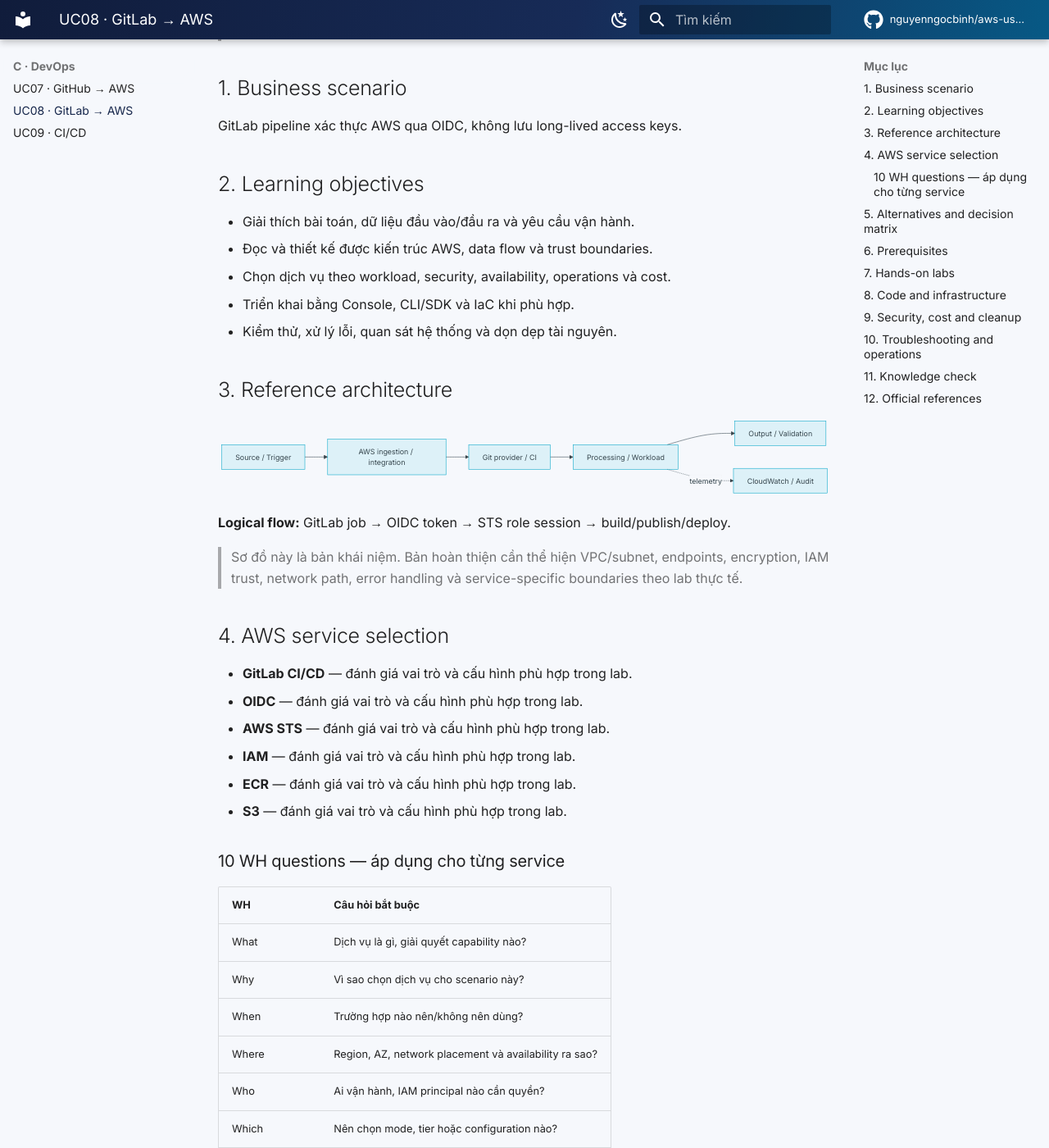
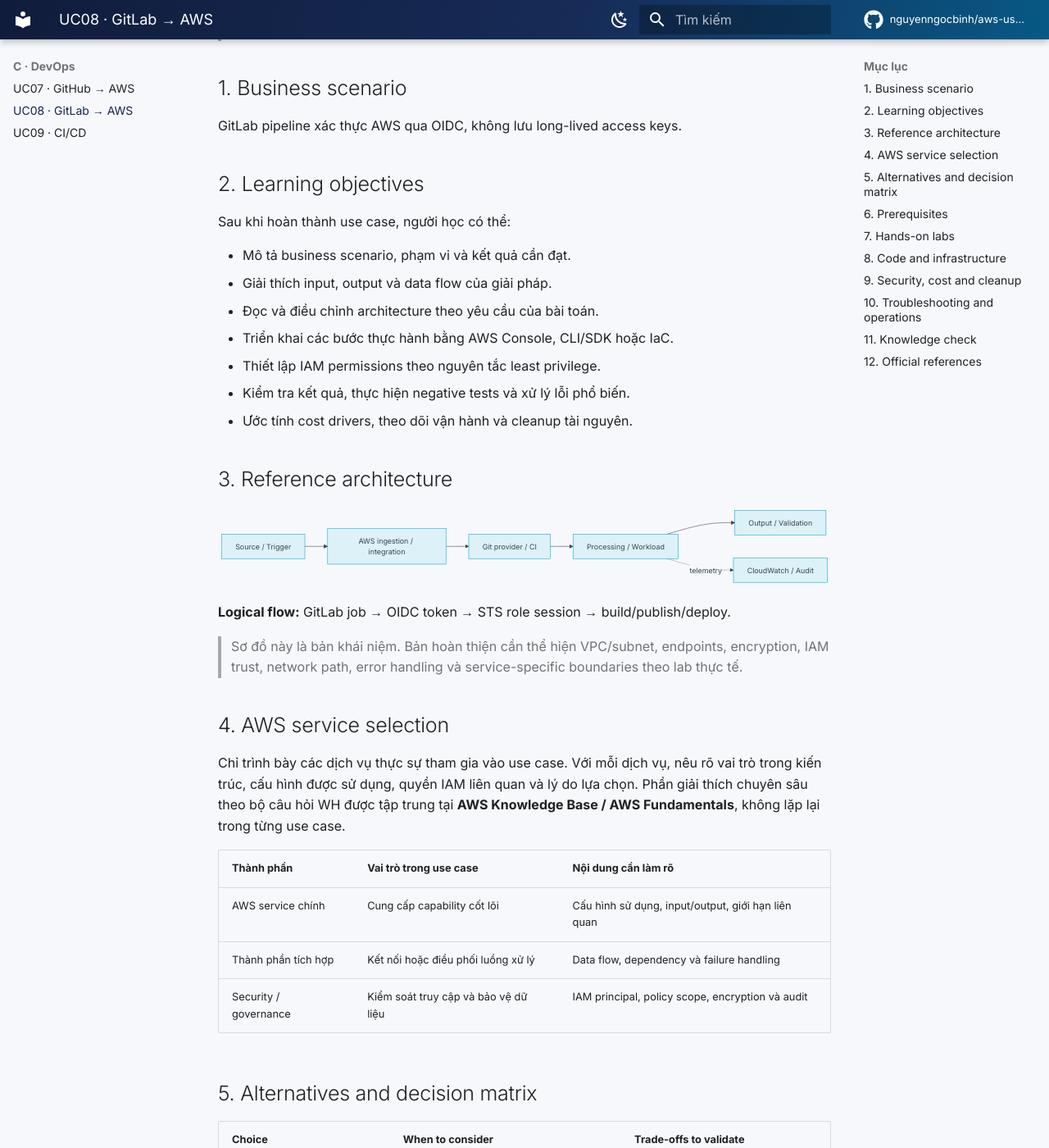
Before and after one commit to nguyenngocbinh/aws-usecase-learning-map, an MkDocs documentation site: the page built from docs/usecases/devops/uc08-gitlab-aws.md, in a window 1280 px wide and 1400 px high, scrolled down 203 px. Shown: the whole window at 82% size. Built offline with MkDocs 1.6.1 and Material for MkDocs 9.7.7, drawn with Linux system fonts in a browser that asks for light colours; comment, search, counter and statistics services are not loaded; some of the changed text lies outside the part shown.

Commit message:
docs: remove WH questions from use case pages

````diff
--- a/docs/usecases/devops/uc08-gitlab-aws.md
+++ b/docs/usecases/devops/uc08-gitlab-aws.md
@@ -6,11 +6,16 @@
 GitLab pipeline xác thực AWS qua OIDC, không lưu long-lived access keys.
 
 ## 2. Learning objectives
-- Giải thích bài toán, dữ liệu đầu vào/đầu ra và yêu cầu vận hành.
-- Đọc và thiết kế được kiến trúc AWS, data flow và trust boundaries.
-- Chọn dịch vụ theo workload, security, availability, operations và cost.
-- Triển khai bằng Console, CLI/SDK và IaC khi phù hợp.
-- Kiểm thử, xử lý lỗi, quan sát hệ thống và dọn dẹp tài nguyên.
+
+Sau khi hoàn thành use case, người học có thể:
+
+- Mô tả business scenario, phạm vi và kết quả cần đạt.
+- Giải thích input, output và data flow của giải pháp.
+- Đọc và điều chỉnh architecture theo yêu cầu của bài toán.
+- Triển khai các bước thực hành bằng AWS Console, CLI/SDK hoặc IaC.
+- Thiết lập IAM permissions theo nguyên tắc least privilege.
+- Kiểm tra kết quả, thực hiện negative tests và xử lý lỗi phổ biến.
+- Ước tính cost drivers, theo dõi vận hành và cleanup tài nguyên.
 
 ## 3. Reference architecture
 ```mermaid
@@ -26,28 +31,15 @@ flowchart LR
 > Sơ đồ này là bản khái niệm. Bản hoàn thiện cần thể hiện VPC/subnet, endpoints, encryption, IAM trust, network path, error handling và service-specific boundaries theo lab thực tế.
 
 ## 4. AWS service selection
-- **GitLab CI/CD** — đánh giá vai trò và cấu hình phù hợp trong lab.
-- **OIDC** — đánh giá vai trò và cấu hình phù hợp trong lab.
-- **AWS STS** — đánh giá vai trò và cấu hình phù hợp trong lab.
-- **IAM** — đánh giá vai trò và cấu hình phù hợp trong lab.
-- **ECR** — đánh giá vai trò và cấu hình phù hợp trong lab.
-- **S3** — đánh giá vai trò và cấu hình phù hợp trong lab.
 
-### 10 WH questions — áp dụng cho từng service
-| WH | Câu hỏi bắt buộc |
-|---|---|
-| What | Dịch vụ là gì, giải quyết capability nào? |
-| Why | Vì sao chọn dịch vụ cho scenario này? |
-| When | Trường hợp nào nên/không nên dùng? |
-| Where | Region, AZ, network placement và availability ra sao? |
-| Who | Ai vận hành, IAM principal nào cần quyền? |
-| Which | Nên chọn mode, tier hoặc configuration nào? |
-| How | Triển khai bằng Console, CLI, SDK và IaC thế nào? |
-| How much | Pricing dimensions và cost drivers là gì? |
-| What if | Failure modes, limits, recovery và troubleshooting? |
-| How compared | So với alternative nào, trade-off ra sao? |
+Chỉ trình bày các dịch vụ thực sự tham gia vào use case. Với mỗi dịch vụ, nêu rõ vai trò trong kiến trúc, cấu hình được sử dụng, quyền IAM liên quan và lý do lựa chọn. Phần giải thích chuyên sâu theo bộ câu hỏi WH được tập trung tại **AWS Knowledge Base / AWS Fundamentals**, không lặp lại trong từng use case.
 
-**Status:** chưa hoàn thành cho đến khi có câu trả lời theo từng dịch vụ và dẫn nguồn AWS chính thức.
+| Thành phần | Vai trò trong use case | Nội dung cần làm rõ |
+|---|---|---|
+| AWS service chính | Cung cấp capability cốt lõi | Cấu hình sử dụng, input/output, giới hạn liên quan |
+| Thành phần tích hợp | Kết nối hoặc điều phối luồng xử lý | Data flow, dependency và failure handling |
+| Security / governance | Kiểm soát truy cập và bảo vệ dữ liệu | IAM principal, policy scope, encryption và audit |
+
 
 ## 5. Alternatives and decision matrix
 | Choice | When to consider | Trade-offs to validate |
@@ -94,7 +86,7 @@ Mã nguồn thực hành được tổ chức trong `usecases/UC08/`:
 Tạo bảng symptom → likely cause → diagnostic → remediation. Bổ sung CloudWatch logs/metrics, audit trail, retry behavior, alert routing và recovery checks khi phù hợp.
 
 ## 11. Knowledge check
-- [ ] Trả lời đủ 10 WH cho từng AWS service.
+- [ ] Trình bày được vai trò và cấu hình của từng AWS service trong use case.
 - [ ] So sánh service chính với ít nhất hai alternatives khả thi khi phù hợp.
 - [ ] Giải thích architecture, data flow và security boundaries.
 - [ ] Reproduce lab từ môi trường sạch.
````
